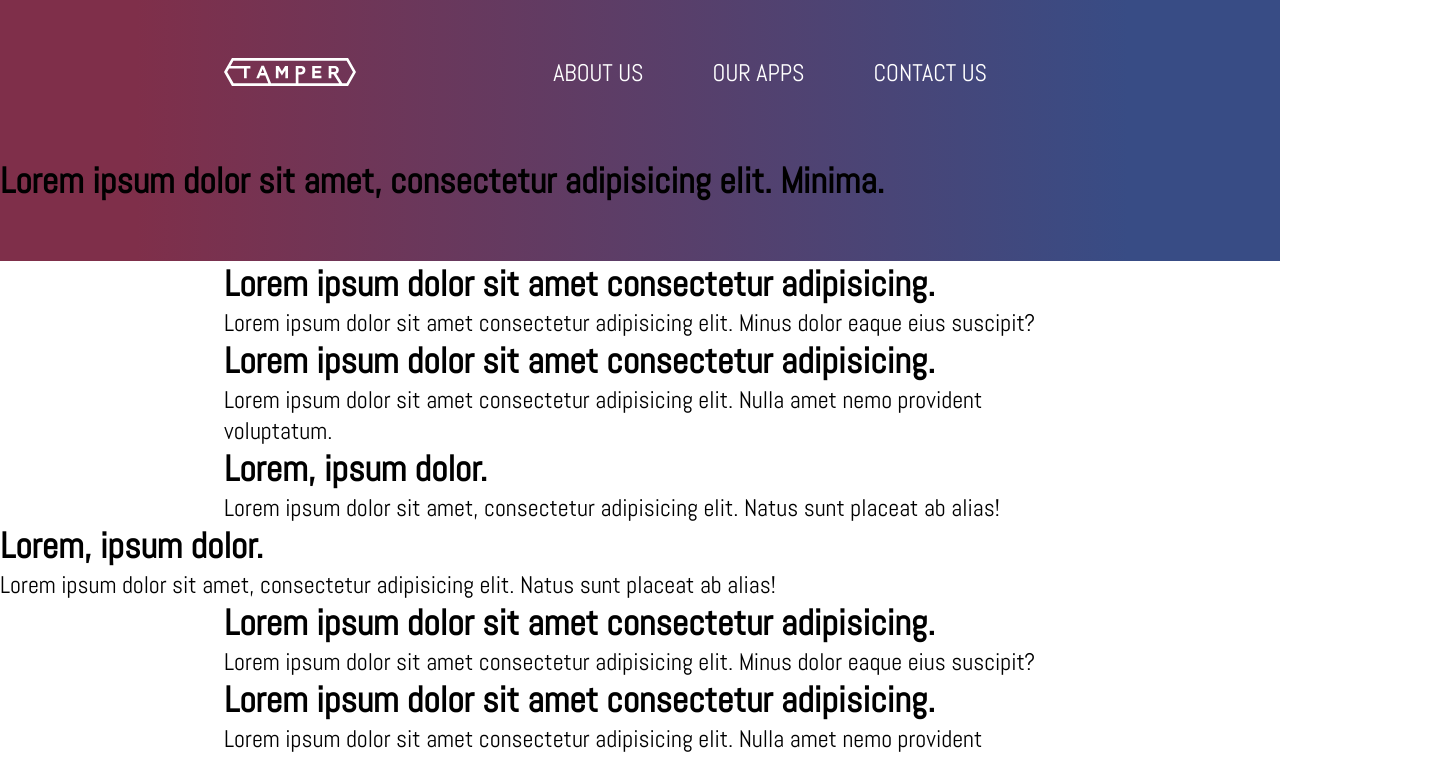
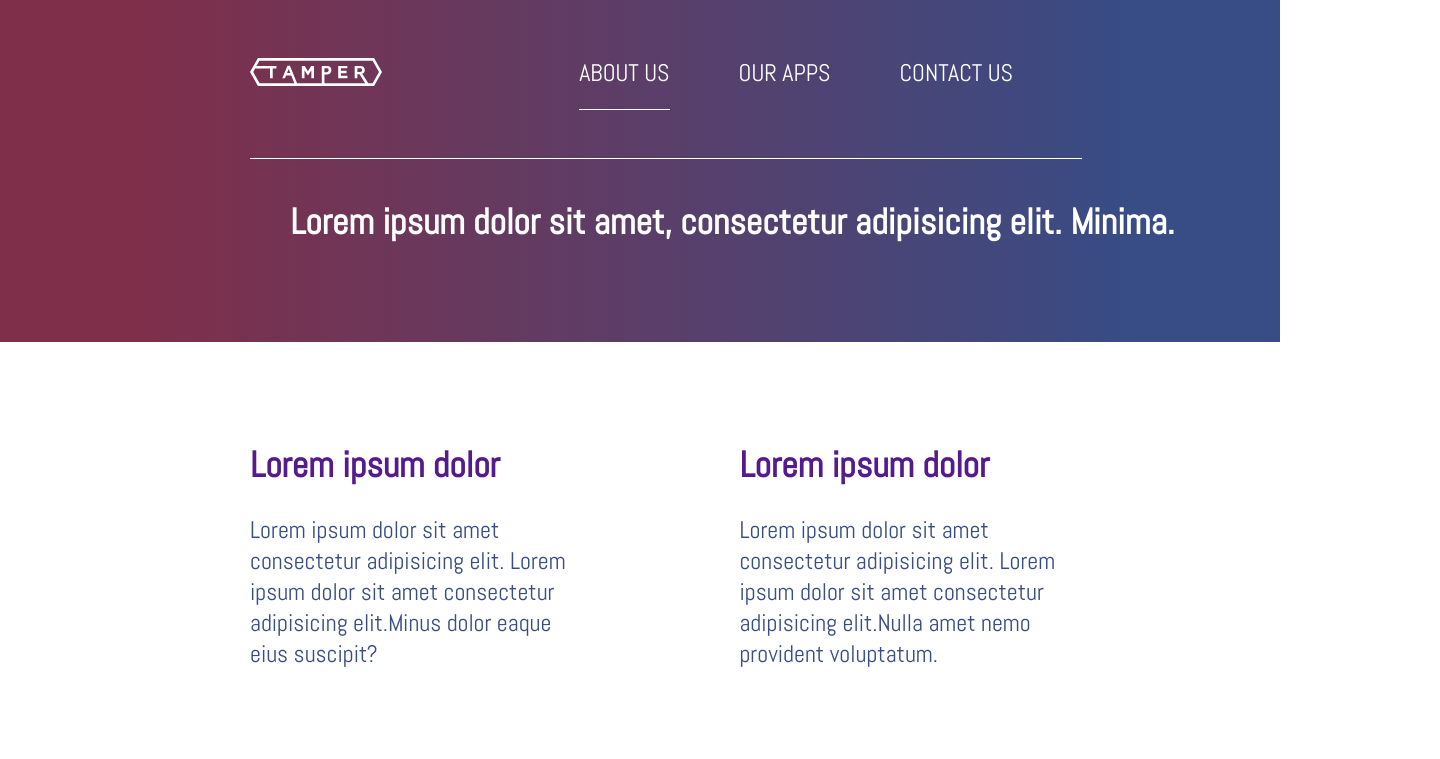
Before and after one commit to DavidXIII/Tamper, a plain HTML site: page app/index.html in a window 1280 px wide. Shown: the top 759 px of the page, 1440 px wide, since content can reach past the window. Drawn offline with Linux system fonts and the light colour scheme.

Commit message:
Описание, и проблемы с контентом

```diff
--- a/app/index.html
+++ b/app/index.html
@@ -9,32 +9,34 @@
 <body>
     <div class="header">
         <div class="container">
-            <div class="container-menu">
+            <div class="header__menu">
                 <img src="/app/images/Vector.svg" alt=""></div>
             <ul class="menu">
-                <Li> <a href="#"> about us</a></Li>
+                <Li > <a href="#" class="border">about us</a></Li>
                 <Li><a href="#">our apps</a></Li>
                 <Li><a href="#">contact us</a></Li>
             </ul>
         </div>
-              <h2>Lorem ipsum dolor sit amet, consectetur adipisicing elit. Minima.
+        <div class="header__tittle"><h2>Lorem ipsum dolor sit amet, consectetur adipisicing elit. Minima.
 
+        </div>
 
             </div>
     </div>
     <div class="description description-up">
         <div class="container">
             <div class="description__left">
-                <h2>Lorem ipsum dolor sit amet consectetur adipisicing.</h2>
-                <p>Lorem ipsum dolor sit amet consectetur adipisicing elit. Minus dolor eaque eius suscipit?</p>
+                <h2>Lorem ipsum dolor </h2>
+                <p>Lorem ipsum dolor sit amet consectetur adipisicing elit. Lorem ipsum dolor sit amet consectetur adipisicing elit.Minus dolor eaque eius suscipit?</p>
             </div>
             <div class="description__right">
-                <h2>Lorem ipsum dolor sit amet consectetur adipisicing.</h2>
-                <p>Lorem ipsum dolor sit amet consectetur adipisicing elit. Nulla amet nemo provident voluptatum.</p>
+                <h2>Lorem ipsum dolor </h2>
+                <p>Lorem ipsum dolor sit amet consectetur adipisicing elit. Lorem ipsum dolor sit amet consectetur adipisicing elit.Nulla amet nemo provident voluptatum.</p>
             </div>
         </div>
     </div>
     <div class=" content content1">
+        <img src="/app/images/apps1.svg" alt="">
         <div class="container">
             <h2>Lorem, ipsum dolor.</h2>
             <p>Lorem ipsum dolor sit amet, consectetur adipisicing elit. Natus sunt placeat ab alias!</p>
--- a/part/_content.scss
+++ b/part/_content.scss
@@ -0,0 +1,3 @@
+.content{
+
+}
--- a/part/_description.scss
+++ b/part/_description.scss
@@ -0,0 +1,23 @@
+.description {
+    background-color: #fff;
+
+    .container {
+        display: flex;
+        margin: 100px 250px;
+        align-items: center;
+    }
+    div>p{
+        color:$text_collor;
+
+    }
+h2{
+    color:$siren_collor;
+    padding-bottom: 26px;
+}
+    .description__left {
+
+        padding-right: 162px;
+    }
+
+
+}
--- a/part/_header.scss
+++ b/part/_header.scss
@@ -1,16 +1,23 @@
 .header {
-    background: linear-gradient(90deg, #7F2F4A 10.63%, #384C85 88.13%),
-    linear-gradient(0deg, #FFFFFF, #FFFFFF);
 
 
-padding: 57px 0px;
+    background: linear-gradient(90deg, #7F2F4A 10.63%, #384C85 88.13%),
+        linear-gradient(0deg, #FFFFFF, #FFFFFF);
+
+
+    padding: 57px 0px;
+
     .container {
+        margin-left: 250px;
+        margin-right: 250px;
         display: flex;
         flex-direction: row;
         align-items: center;
-        justify-content: space-between;
+        justify-content:space-between;
+        border-bottom: 1px solid #fff;
     }
-    .container-menu{
+
+    .header__menu {
         padding-bottom: 64px;
     }
 
@@ -19,6 +26,7 @@ padding: 57px 0px;
     ul {
         display: flex;
         padding-bottom: 70px;
+        align-items: center;
 
     }
 
@@ -32,8 +40,22 @@ padding: 57px 0px;
 
     a {
         text-decoration: none;
-        color:$white_collor;
+        color: $white_collor;
+        padding-bottom: 21px;
+    }
+
+    .border {
+        border-bottom: solid 0.5px #fff;
+    }
+
+    h2 {
+        // text-align: center;
+        padding: 40.22px;
+        color: $white_collor;
+        font:$font;
+        margin-left: 250px;
     }
 
 
+
 }
```
Also changed, not shown: app/images/apps1.svg (added), app/style.css, 1 other file.
